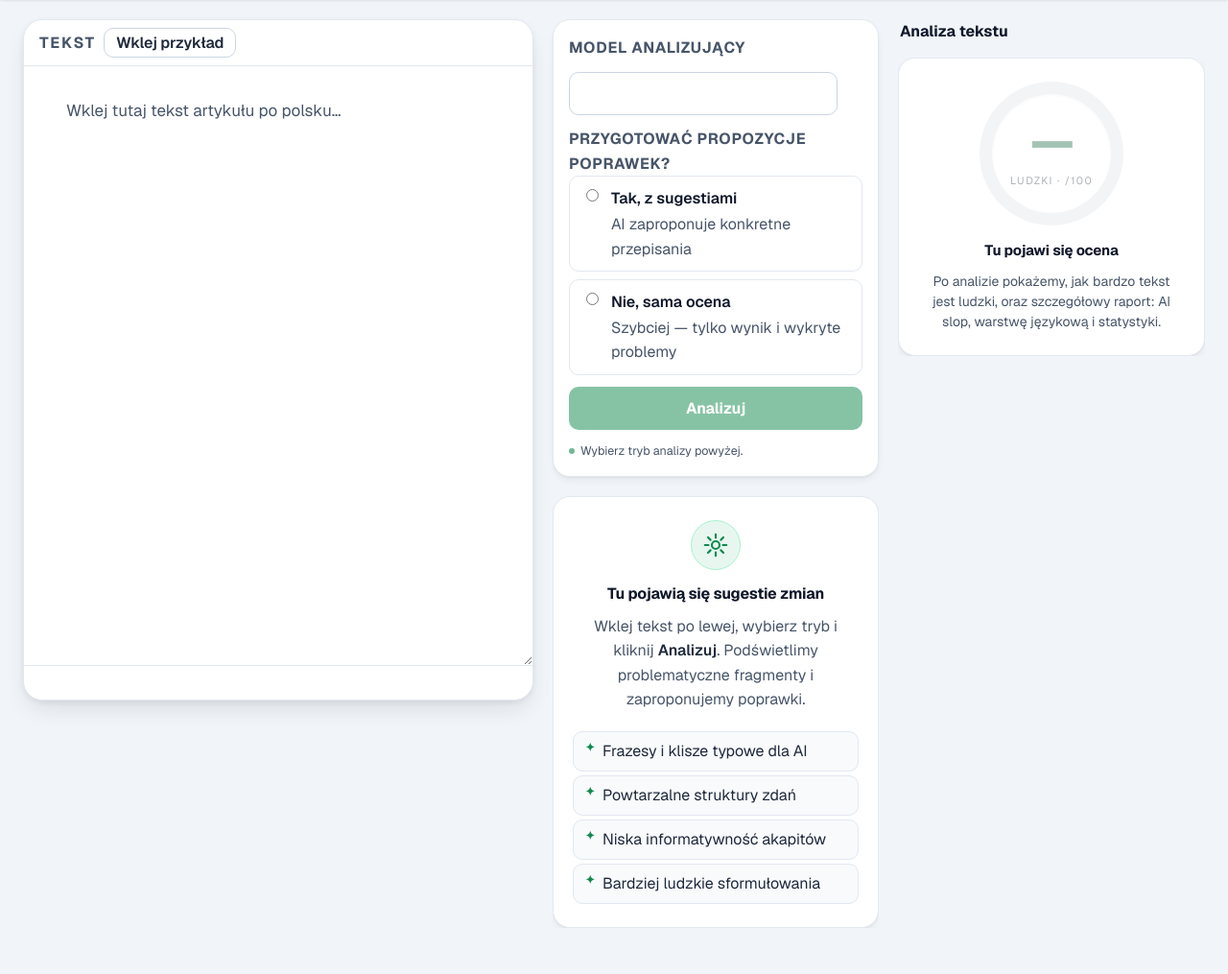
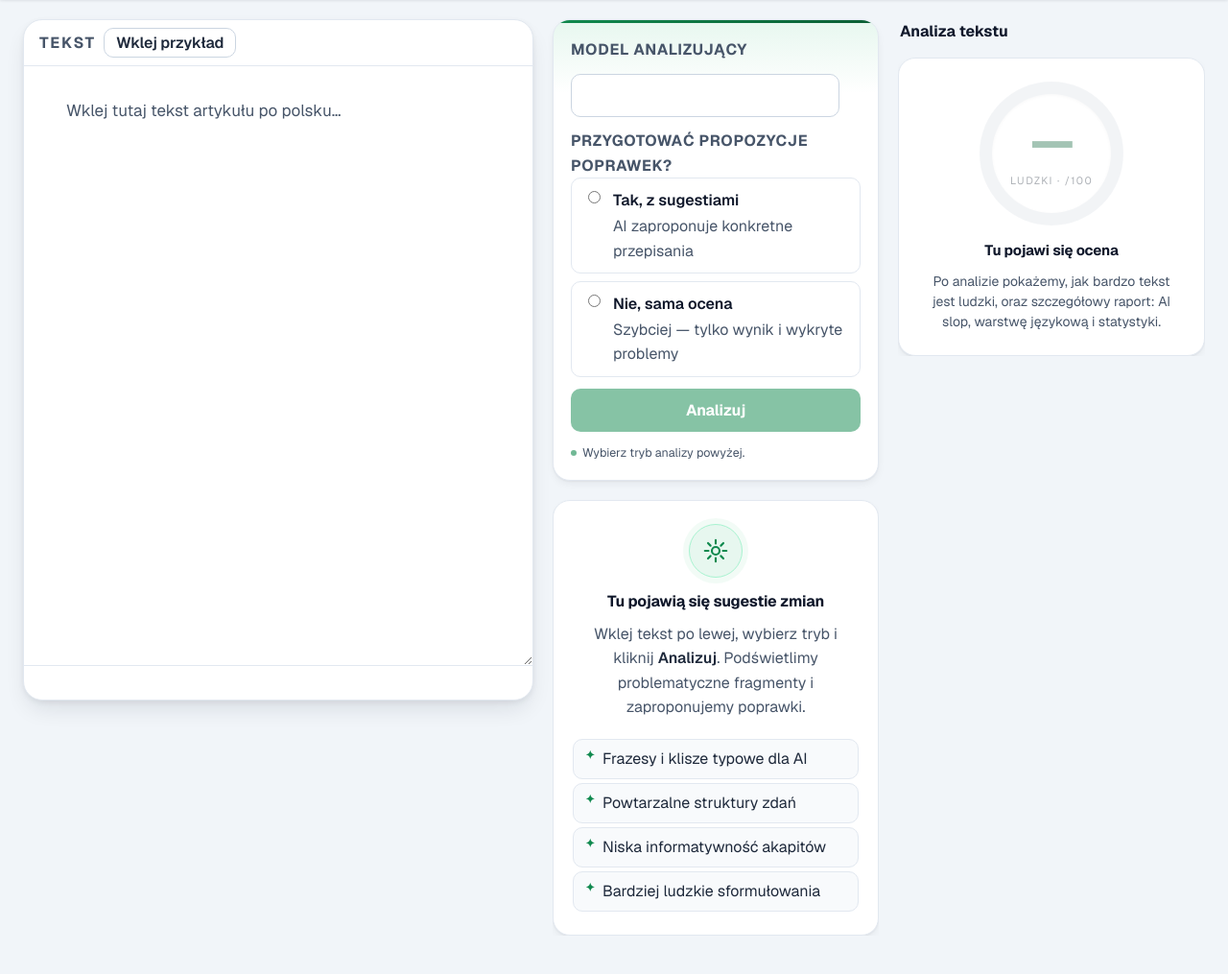
Before and after one commit to ArturDab/detektor_ai, a FastAPI app: page / in a window 1280 px wide. Shown: the part 57-1072 px from the top of the page at 96% size. Before the commit the page ends 1024 px from the top, so only its background shows below. Run offline with FastAPI, Linux system fonts and the light colour scheme; data that the repository does not hold is empty.

Commit message:
feat(ui): wyraźniejszy lifting widoczny od razu (#74)
Poprzedni pass był zbyt subtelny (zmiany widoczne dopiero po analizie).
Dokładam zmiany odczuwalne natychmiast, wciąż na brandzie (zielony + Geist):

- Tło strony: miękki zielony gradient-wash (radial, fixed) zamiast płaskiej szarości.
- Topbar: frosted glass (backdrop-blur + saturate, półprzezroczyste tło).
- Karta sterowania: zielony pasek akcentu u góry + delikatny tint nagłówka
  (wyróżnia główny obszar CTA).
- Nagłówki raportu: zielony znacznik (pasek) przed każdą sekcją.
- Placeholder propozycji: mocniejsza ikona (ring glow wokół akcentowego kółka).

CSS only. 631/631 nawiasów, render 200, nowy hash CSS (cache-bust).

https://claude.ai/code/session_01CXe6dDuAqFmy4j3wHiSd9c

Co-authored-by: Claude <noreply@anthropic.com>

```diff
--- a/src/detektor_web/static/style.css
+++ b/src/detektor_web/static/style.css
@@ -121,6 +121,10 @@ body {
   margin: 0;
   font-family: var(--font-sans);
   background: var(--bg);
+  background-image:
+    radial-gradient(1200px 600px at 100% -5%, rgba(16,137,78,.07), transparent 60%),
+    radial-gradient(900px 500px at -5% 0%, rgba(52,211,153,.06), transparent 55%);
+  background-attachment: fixed;
   color: var(--text-body);
   line-height: 1.6;
   font-size: 16px;
@@ -140,7 +144,9 @@ body {
    TOPBAR
    ═══════════════════════════════════════════ */
 .topbar {
-  background: var(--surface);
+  background: color-mix(in srgb, var(--surface) 80%, transparent);
+  -webkit-backdrop-filter: saturate(180%) blur(12px);
+  backdrop-filter: saturate(180%) blur(12px);
   border-bottom: 1px solid var(--border);
   position: sticky;
   top: 0;
@@ -2197,8 +2203,8 @@ body { background: var(--page-bg); }
   display: inline-flex;
   align-items: center;
   justify-content: center;
-  width: 52px;
-  height: 52px;
+  width: 56px;
+  height: 56px;
   margin-bottom: var(--space-3, 10px);
   font-size: 24px;
   line-height: 1;
@@ -2206,6 +2212,7 @@ body { background: var(--page-bg); }
   background: var(--accent-soft);
   border: 1px solid var(--accent-soft-border);
   border-radius: var(--radius-pill, 999px);
+  box-shadow: 0 0 0 6px color-mix(in srgb, var(--accent-soft) 55%, transparent);
 }
 .proposals-empty .empty-title {
   margin: 0;
@@ -2576,7 +2583,18 @@ body { background: var(--page-bg); }
 }
 
 /* ── Karta sterowania (model + wybór sugestii + Analizuj) ── */
-.controls-card { display: flex; flex-direction: column; gap: 12px; padding: 16px; }
+.controls-card {
+  display: flex; flex-direction: column; gap: 12px; padding: 18px;
+  position: relative; overflow: hidden;
+  background:
+    linear-gradient(180deg, var(--accent-soft) 0%, transparent 76px),
+    var(--card-bg);
+}
+.controls-card::before {
+  content: "";
+  position: absolute; inset: 0 0 auto 0; height: 3px;
+  background: linear-gradient(90deg, var(--accent), var(--color-accent-active));
+}
 .ctrl-label {
   font-size: var(--font-label, 0.75rem);
   font-weight: 700;
@@ -2650,6 +2668,12 @@ body { background: var(--page-bg); }
   letter-spacing: 0.05em;
   text-transform: uppercase;
   color: var(--muted);
+  display: flex; align-items: center; gap: 7px;
+}
+.report-h::before {
+  content: "";
+  width: 4px; height: 13px; border-radius: 2px;
+  background: var(--accent); flex-shrink: 0;
 }
 .report-hint { text-transform: none; letter-spacing: 0; font-weight: 500; color: var(--muted); }
 .verdict-text { margin: 0; font-size: 0.95rem; line-height: 1.55; color: var(--text-body); }
```
